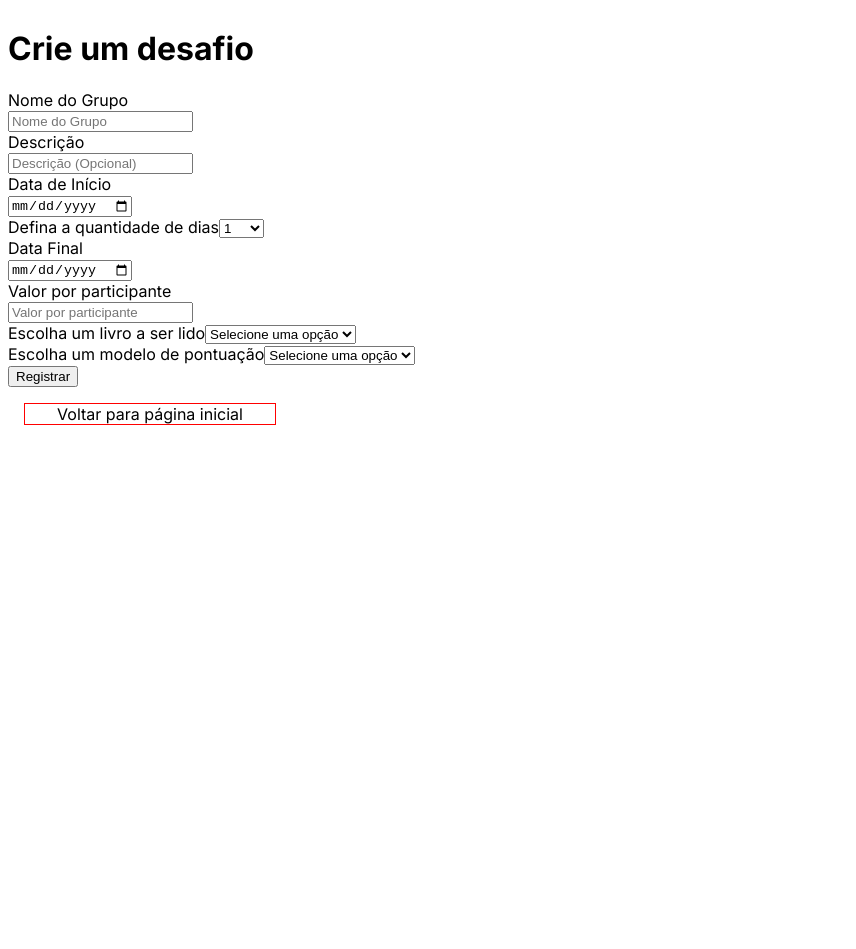
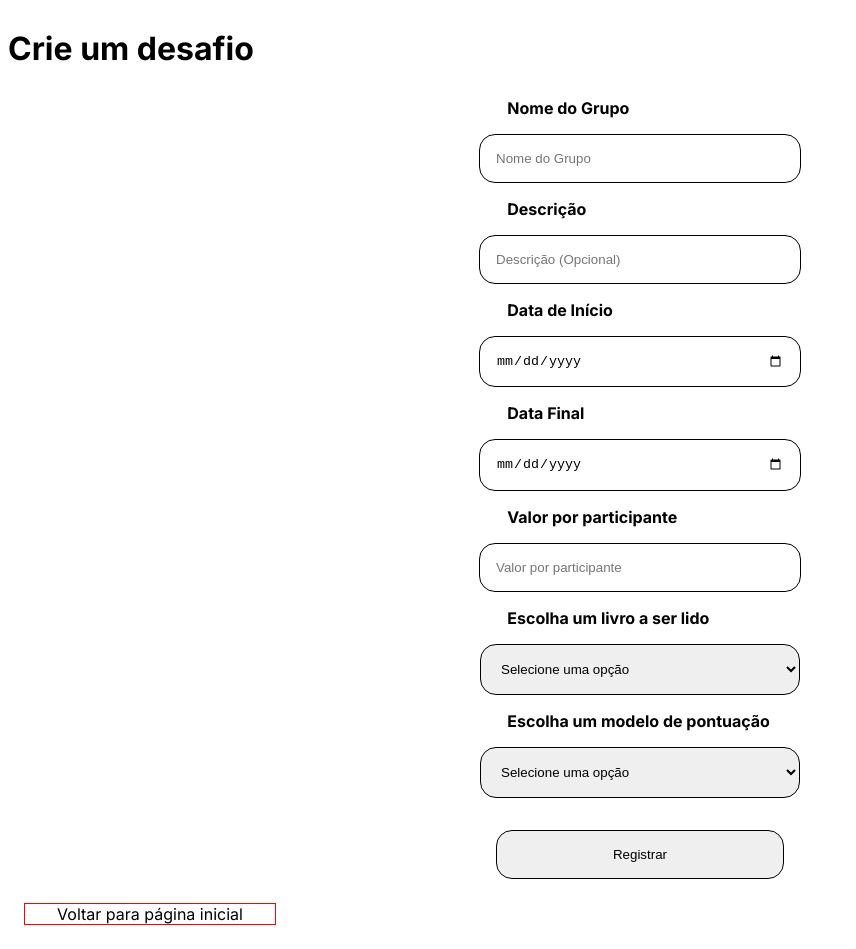
Before and after one commit to rafasdoliveira/BodyBiblia, a Next.js app: page /createchallenge in a window 1280 px wide. Shown: the whole page, without its empty margins (0-856 px from the left). Before the commit the page ends 800 px from the top, so only its background shows below. Built offline with nearby package versions, Linux system fonts and the light colour scheme.

Commit message:
create challenge updating styles

```diff
--- a/package.json
+++ b/package.json
@@ -21,5 +21,9 @@
   },
   "devDependencies": {
     "parcel": "^2.9.3"
-  }
+  },
+  "description": "O Desafio BodyBiblia nasceu com a intenção de instigar motivação, proporcionar incentivo e promover uma competição saudável entre os participantes, abrangendo tanto as dimensões físicas quanto espirituais.",
+  "main": "next.config.js",
+  "author": "",
+  "license": "ISC"
 }
--- a/src/app/components/form/input/input.js
+++ b/src/app/components/form/input/input.js
@@ -1,11 +1,13 @@
+import styles from './input.module.css'
+
 function Input({label, type, name, id, placeholder, min, max, step, value, onChange, onClick}) {
     return(
-        <div>
-            <div>
+        <div className={styles.inputComponent}>
+            <div className={styles.label}>
                 {label}
             </div>
             <div>
-                <input
+                <input className={styles.input}
                 type={type}
                 name={name}
                 id={id}
@@ -19,7 +21,6 @@ function Input({label, type, name, id, placeholder, min, max, step, value, onCha
                 required
                 />
             </div>
-
         </div>
     )
 }
--- a/src/app/components/form/input/input.module.css
+++ b/src/app/components/form/input/input.module.css
@@ -0,0 +1,23 @@
+.inputComponent {
+    display: flex;
+    flex-direction: column;
+    align-items: center;
+    /* border: 1px solid red; */
+}
+
+.label {
+    display: flex;
+    align-items: flex-start;
+    width: 21%;
+    font-weight: bold;
+    margin: 0.5rem;
+}
+
+.input {
+    width: 18rem;
+    max-width: 400px;
+    margin: 0.5rem;
+    padding: 1rem;
+    border-radius: 1rem;
+    border: 1px solid;
+  }
--- a/src/app/components/form/select/select.js
+++ b/src/app/components/form/select/select.js
@@ -1,18 +1,21 @@
-
+import styles from './select.module.css'
 
 function Select({text, id, name, options, value}) {
     return(
 
-        <div>
+        <div className={styles.selectComponent}>
+            <div className={styles.label}>
+                <label>{text}</label>
+            </div>
             <div>
-            <label>{text}</label>
-            <select name={name} id={id}>
-                {Object.keys(options).map(key => (
-                <option key={key}>{options[key]}</option>
-                ))}
-            </select>
+                <select className={styles.select} name={name} id={id}>
+                    {Object.keys(options).map(key => (
+                    <option className={styles.option} key={key}>{options[key]}</option>
+                    ))}
+                </select>
             </div>
         </div>
+
     )
 }
 
--- a/src/app/components/form/select/select.module.css
+++ b/src/app/components/form/select/select.module.css
@@ -0,0 +1,23 @@
+.selectComponent {
+    display: flex;
+    flex-direction: column;
+    align-items: center;
+    /* border: 1px solid red; */
+}
+
+.label {
+    display: flex;
+    align-items: flex-start;
+    width: 21%;
+    font-weight: bold;
+    margin: 0.5rem;
+}
+
+.select {
+    width: 20rem;
+    max-width: 400px;
+    margin: 0.5rem;
+    padding: 1rem;
+    border-radius: 1rem;
+    border: 1px solid;
+  }
--- a/src/app/createchallenge/page.js
+++ b/src/app/createchallenge/page.js
@@ -20,6 +20,7 @@ export default function CreateGroup() {
     const [value, setValue] = useState('')
     const [book, setBook] = useState('')
     const [scoremode, setScoremode] = useState('')
+    const [number, setNumber] = useState('')
 
     //Essa função é comumente utilizada em componentes React para gerenciar o estado de um campo de formulário.
     // const handleInputChange = (e) => {
@@ -69,10 +70,13 @@ export default function CreateGroup() {
         opcao2: "Instituto Vida Videira"
     };
     // Definir a duração do desafio de acordo com o livro com maior quantidade de capítulos da Bíblia
-    const listNumbers = {};
-        for (let i = 1; i <= 150; i++) {
-        listNumbers[`opcao${i}`] = i.toString();
-    };
+    // const listNumbers = {};
+    //     for (let i = 1; i <= 150; i++) {
+    //     listNumbers[`opcao${i}`] = i.toString();
+    // };
+
+    // Cálculo de total de dias
+
 
     return(
     <div>
@@ -88,7 +92,7 @@ export default function CreateGroup() {
                     onChange={(e) => setGroupname(e.target.value)} />
                     <Input label='Descrição' type='text' name='inDescription' id='inDescription' placeholder='Descrição (Opcional)' onChange={(e) => setDescription(e.target.value)} />
                     <Input label='Data de Início' type='date' name='inStartDate' id='inStartDate' required onChange={(e) => setStartdate(e.target.value)} />
-                    <Select name="inNumbers" id="inNumbers" text="Defina a quantidade de dias" options={listNumbers} required onChange={(e) => setNumber(e.target.value)} />
+                    {/* <Select name="inNumbers" id="inNumbers" text="Defina a quantidade de dias" options={listNumbers} required onChange={(e) => setNumber(e.target.value)} />                  */}
                     <Input label='Data Final' type='date' name='inEndDate' id='inEndDate' required onChange={(e) => setEnddate(e.target.value)} />
                     <Input label='Valor por participante' type='number' min='1' step='0.01' name='inValue' id='inValue' placeholder='Valor por participante' onChange={(e) => setValue(e.target.value)} />
                     <Select name="inBook" id="inBook" text="Escolha um livro a ser lido" options={listBible} required onChange={(e) => setBook(e.target.value)} />
--- a/src/app/globals.css
+++ b/src/app/globals.css
@@ -1,3 +1,8 @@
+@font-face {
+  font-family: montserrat-bold;
+  src: url('./../../public/fonts/Montserrat-Regular.ttf');
+}
+
 @font-face {
   font-family: montserrat-bold;
   src: url('./../../public/fonts/Montserrat-Bold.ttf');
@@ -7,7 +12,7 @@ html,
 body {
   max-width: 100vw;
   overflow-x: hidden;
-  font-family: montserrat-bold;
+  font-family: montserrat;
 }
 
 a {
```
Also changed, not shown: src/app/page.module.css (line endings or trailing spaces), 1 other file (tests, documents, lock files or other folders).
